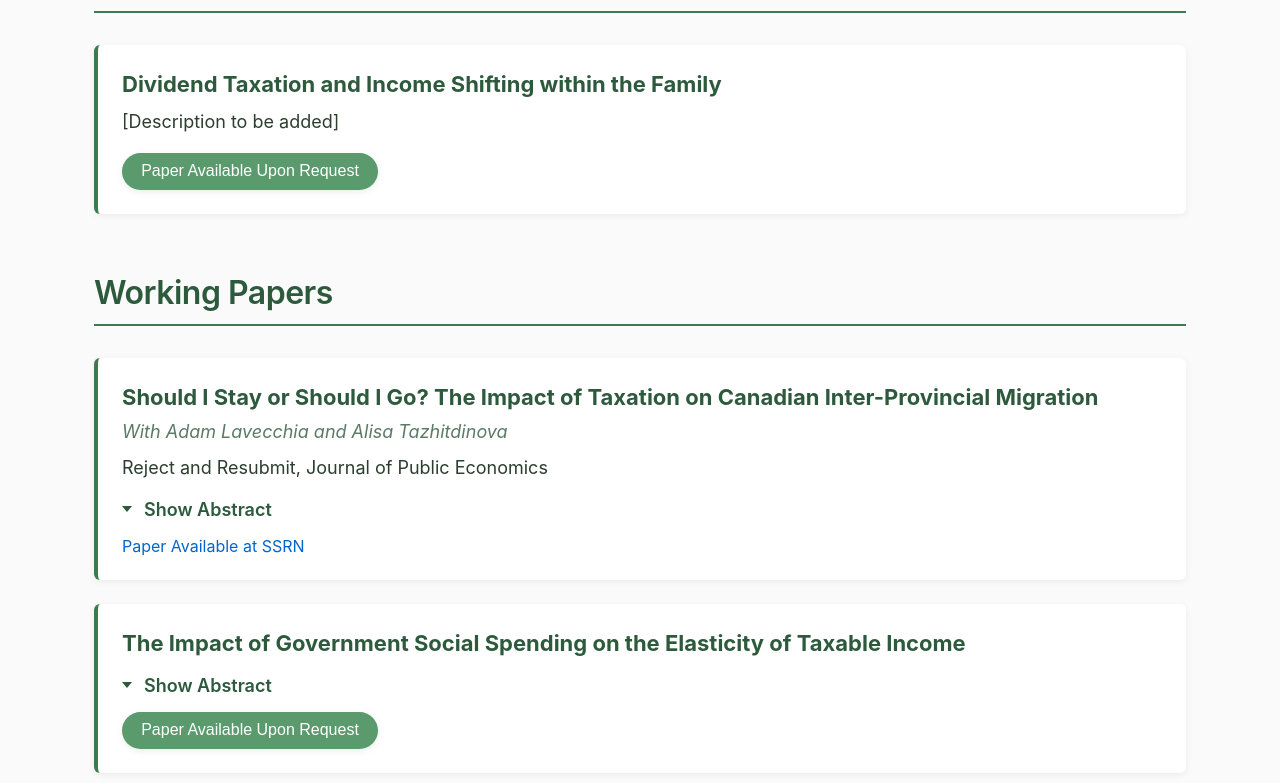
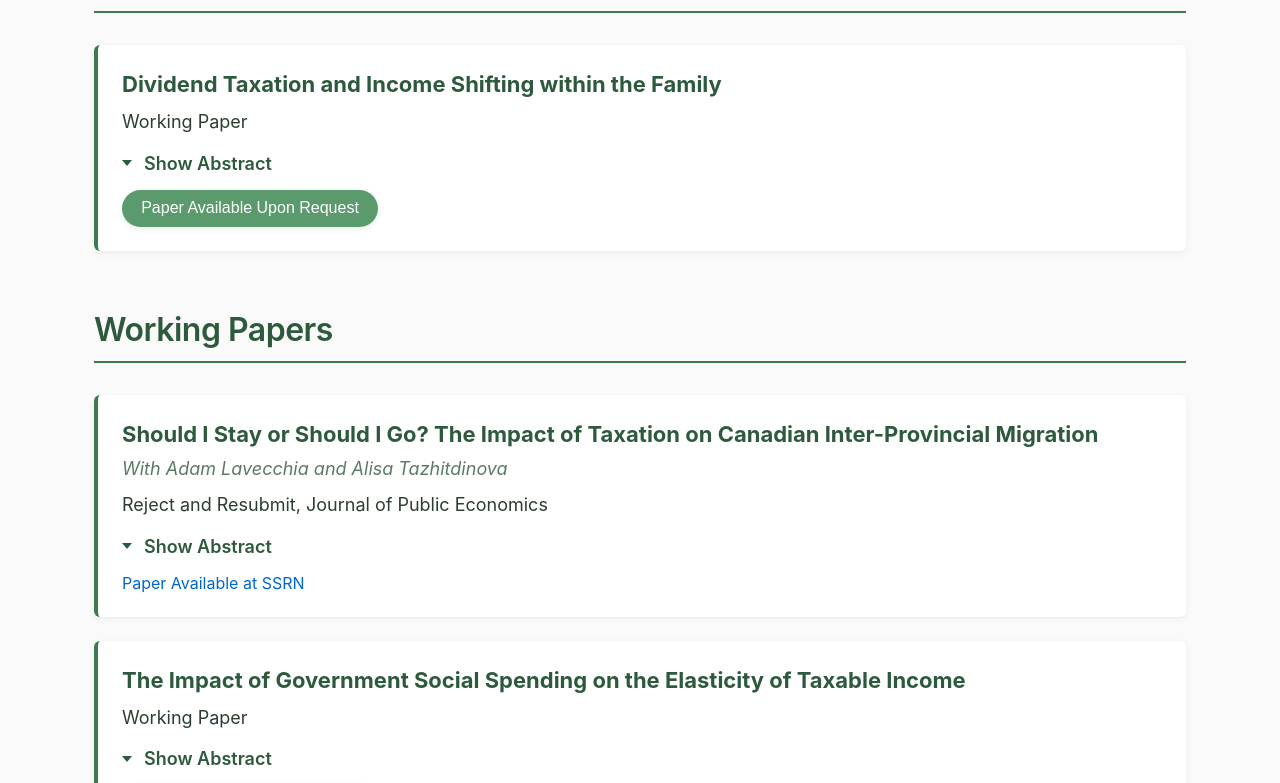
Before and after one commit to robbiemckercher97/academic-website, a Next.js app: page / in a window 1280 px wide. Shown: the part 1095-1878 px from the top of the page. Built offline with nearby package versions, Linux system fonts and the light colour scheme.

Commit message:
Update descriptions for job market papers

```diff
--- a/pages/index.tsx
+++ b/pages/index.tsx
@@ -150,7 +150,8 @@ const jobMarketPaper: Paper = {
   id: 1,
   title: 'Dividend Taxation and Income Shifting within the Family',
   authors: '',
-  description: '[Description to be added]',
+  description: 'Working Paper',
+  abstract:`Abstract Here.`,
   links: [],
   requestable: true,
 };
@@ -170,6 +171,7 @@ const workingPapers: Paper[] = [
     id: 3,
     title: 'The Impact of Government Social Spending on the Elasticity of Taxable Income',
     authors: '',
+    description: 'Working Paper',
     abstract: `Research shows that the elasticity of taxable income (ETI) depends on features of the tax system, and a growing microeconomic literature shows that tax compliance depends partly on how governments use tax revenue. This paper asks whether a similar relationship is visible in aggregate by examining whether top earners are less responsive to tax rates in countries that spend more on social programs. I construct a panel of 16 OECD countries from 1981 to 2019, combining top marginal tax rates, top 1% fiscal income shares, and government social expenditure. Using a model with country and year fixed effects, I estimate the ETI for individual countries and groups of countries and examine how it varies with total social spending and expenditure across social program categories. I find that top earners exhibit a lower ETI, on average, in countries with higher social spending. Differences in top income shares, top marginal tax rates, and tax administration expenses do not fully explain this relationship. My findings complement microeconomic evidence on how the use of local tax revenue influences tax compliance by showing that aggregate measures of tax sensitivity also vary with how governments spend revenue at the national level. This relationship is descriptive rather than causal, but it suggests that the behavioural costs of taxation may depend on not only the design of the tax system but also how governments spend the revenue it generates.`,
     links: [],
     requestable: true,
@@ -178,7 +180,8 @@ const workingPapers: Paper[] = [
     id: 4,
     title: 'Labour Supply Responses to Marginal Tax Rates, Average Tax Rates, and Tax Progressivity',
     authors: 'With Li-Hsin Lin',
-    description: '[Description to be added]',
+    description: 'Working Paper',
+    abstract:`Standard models of labour supply predict that individuals respond to the marginal tax rate, which determines the net-of-tax return to work at the margin. Empirical evidence, however, is mixed: some studies find strong responses to marginal incentives, whereas others find behavior more consistent with broader measures of tax burden. This paper studies labour supply responses to changes in marginal and average tax rates induced by shifts between linear and nonlinear tax schedules. We design a controlled laboratory experiment in which participants complete a real-effort task across multiple stages, constructing individualized linear and nonlinear tax schedules around each participant’s prior labour supply to separately identify the effects of marginal and average tax rates. We find that participants significantly reduce labour supply under the progressive tax schedule when the average tax rate is held constant, whereas responses are less consistent when the marginal tax rate is held constant. This inconsistency is driven by heterogeneity between participants who are sensitive to marginal incentives and those who are not. These findings suggest that future research may benefit from explicitly accounting for distinct behavioral types.`,
     links: [],
     requestable: true,
   },
```
